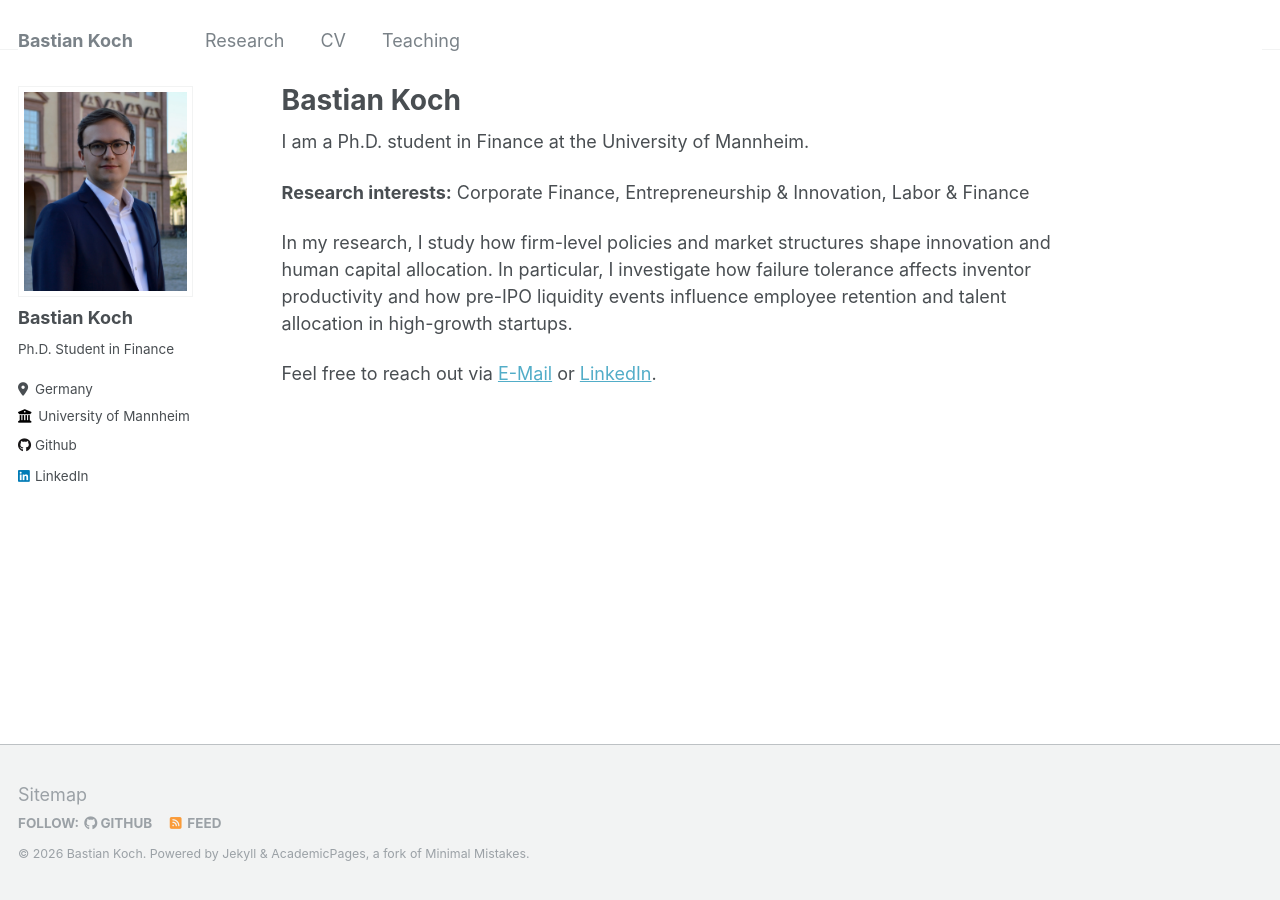
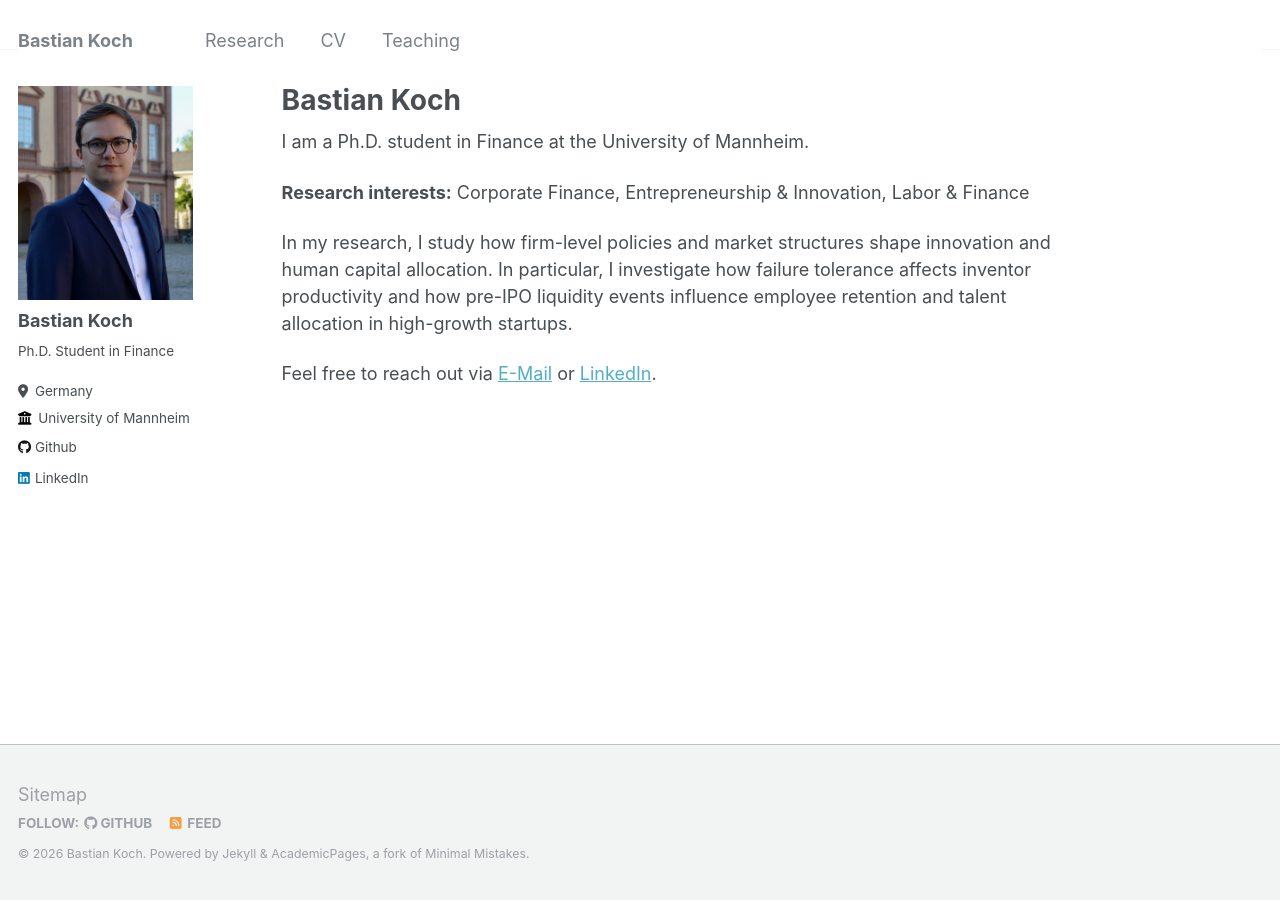
Before and after one commit to BastianKoch/BastianKoch.github.io, a Jekyll site: the page built from _pages/about.md, in a window 1280 px wide. Built offline with Jekyll 4.4.1, drawn with Linux system fonts in a browser that asks for light colours.

Commit message:
Remove border and padding from profile picture
Co-Authored-By: Claude Sonnet 4.6 <noreply@anthropic.com>

```diff
--- a/_sass/_sidebar.scss
+++ b/_sass/_sidebar.scss
@@ -91,8 +91,8 @@
     border-radius: 0;
 
     @include breakpoint($large) {
-      padding: 5px;
-      border: 1px solid $border-color;
+      padding: 0;
+      border: none;
     }
   }
 }
```
